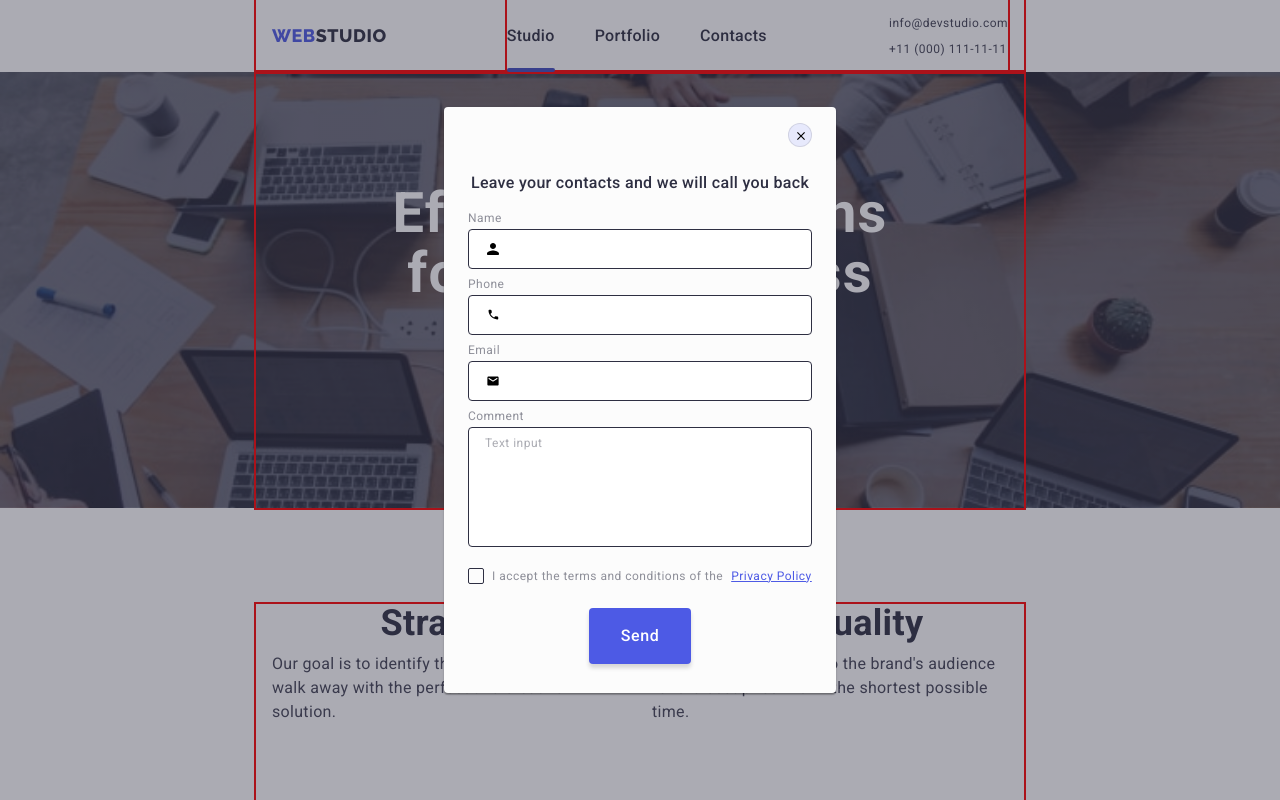
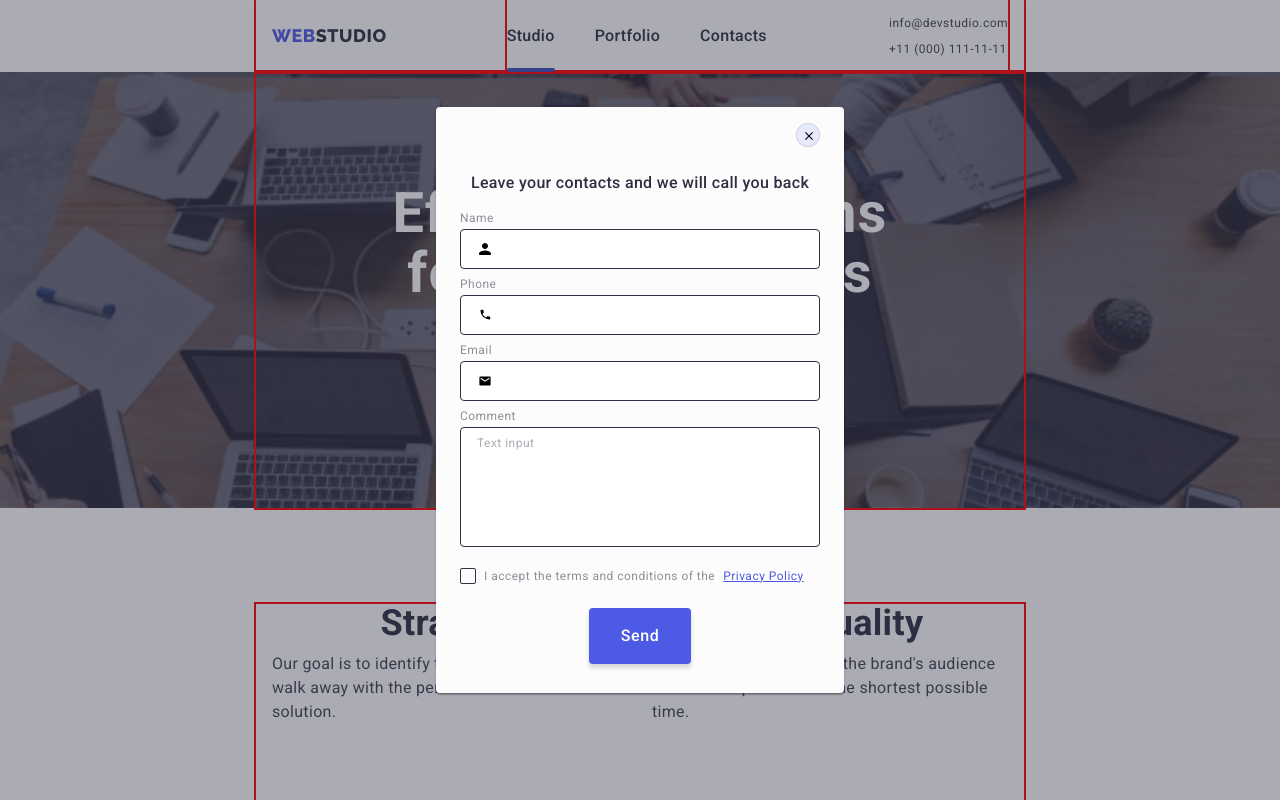
Before and after one commit to Kotiko-UA/WEBSTUDIO, a plain HTML site: page index.html in a window 1280 px wide. Both pictures are taken after a click on the button "Order Service". Shown: the top 800 px of the page. Drawn offline with nearby package versions, Linux system fonts and the light colour scheme.

Commit message:
786 finish

```diff
--- a/css/media-styles.css
+++ b/css/media-styles.css
@@ -283,4 +283,9 @@
         margin-left: 0;
         margin-right: 0;
     }
+
+    .modal {
+        width: 408px;
+        height: 586px;
+    }
 }
```
